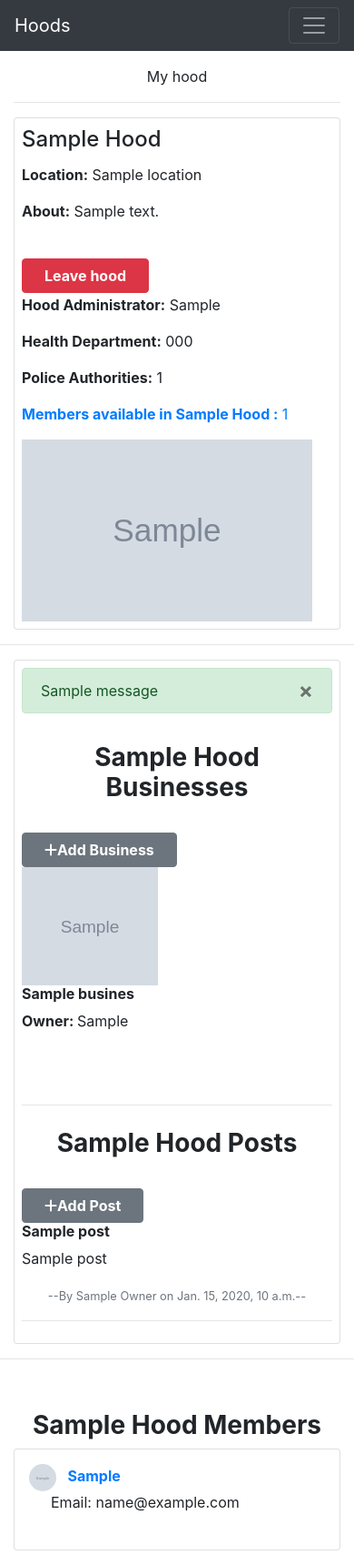
After one commit to Annaliskirwa/_Neighborhood, a Django app: template Neighbourhood_app/templates/neighbours/user_hood.html in a window 390 px wide. The commit adds this page. Shown: the whole page at 91% size. Run offline with Django 3.2, Linux system fonts and the light colour scheme; tables that the repository leaves empty hold one stand-in row (values such as "Sample post"); the template is opened without the code that fills it: values that come from a table or form of the project are taken from there, most other values are stand-ins (such as "Sample title", 1, 10 or a date in 2020); grey boxes marked "Sample" are stand-in pictures; one stand-in notice (Sample message) is shown; some libraries are stand-ins or nearby versions.

Commit message:
Added the user neighborhood template, styled registration forms

```diff
--- /dev/null
+++ b/Neighbourhood_app/templates/neighbours/user_hood.html
@@ -0,0 +1,183 @@
+{% extends 'base.html' %}
+{% load bootstrap4 %}
+{% load static %}
+{% load crispy_forms_tags %}
+{% block content %}
+{{ block.super}}
+    <div class="container-fluid">
+        <h2 class="text-center mt-3 orange"><strong>{{user.profile.neighbourhood.name|title}}</strong></h2>
+        <p class = "text-center">My hood</p>
+        <hr>
+        <div class="hood-cont p-2 card mt-3" >
+            <div class="row">
+                <div class = "col-md-1"></div>
+                <div class="col-md-3">
+                    <h4 class="card-title">{{hood.name|title}}</h4>
+                    <p><strong>Location:</strong> {{hood.location}}</p>
+                    <p class="card-text"><strong>About:</strong> {{hood.description}}</p>
+                    <a href="{% url 'leave_hood' hood.id %}" class="btn mt-4 btn-danger pl-4 pr-4 font-weight-bold black">Leave hood</a>
+                     {%if hood.admin == current_user%}
+                      <p class="ml-4">
+                          <a href="{% url 'update_hood' hood.id %}"><i class="fas fa-edit"></i></a>
+                        </p>
+                       {%endif%}
+                </div>
+                <div class = "col-md-1"></div>
+                <div class="col-md-5">
+                    <p><span class="font-weight-bold">Hood Administrator:</span>  {{hood.area_administrator}}</p>
+                    <p><span class="font-weight-bold">Health Department:</span>  {{hood.health_tell}}</p>
+                    <p><span class="font-weight-bold">Police Authorities:</span>  {{hood.police_number}}</p>
+                    <p><a href="#members" class="black"><span class="font-weight-bold">Members available in {{hood.name|title}} {{hood.members.count|pluralize}}:</span>  {{hood.members.count}}</a></p>
+                </div>
+
+                <div class="col-md-2">
+                    <img class="hood-logo" src="{{hood.hood_logo.url}}" alt=" " height="200" width="320">
+                </div>
+
+            </div>
+
+        </div>
+    </div>
+    <hr>
+    <div class="container mt-3">
+        <div class="hood-cont p-2 card mt-3" >
+            {% if messages %}
+            {% for message in messages %}
+            <div class="alert {% if message.tags %}alert-{{ message.tags }}{% endif %} alert-dismissable">
+                <button type="button" class="close" data-dismiss="alert" aria-hidden="true">&times;</button>
+                {{message}}
+              </div>
+            {% endfor %}
+            {% endif %}
+            <div class="row">
+                <div class="col-md-5">
+                    <h3 class="text-center mt-3 orange"><strong>{{hood.name|title}} Businesses</strong></h3>
+                    <a href="{% url 'newbusiness' hood.id%}" class="btn mt-4 btn-secondary pl-4 pr-4 font-weight-bold black"><i class="fas fa-plus"></i>Add Business</a>
+                    {% for business in businesses%}
+                    <div class="flex">
+                        <img src="{{business.business_photo.url}}" alt="" height="130" width="150">
+                        <span class="bus-owner">
+                            <h6 class="font-weight-bold">{{business.business_name}}</h6>
+                            <p><span class="font-weight-bold">Owner: </span>  {{business.owner.user.username|title}}</p>
+                            <a href="" class="orange1 text-white p-1 detail-view btn-sm" data-toggle="modal" data-target="#modal-{{business.id}}">View Details</a> <br><br>
+                            {%if business.owner.user == current_user%}
+                            <a href="{% url 'update_business' hood.id business.id%}" ><i class="fas fa-edit"></i></a>
+                            <a href="{% url 'delete_business' hood.id business.id%}" class="ml-4"><i class="fas fa-trash-alt text-danger"></i></a>
+                            {%endif%}
+                    </span>
+
+                    </div>
+                    <div class="modal fade" id="modal-{{business.id}}" tabindex="-1" role="dialog" aria-labelledby="exampleModalCenterTitle" aria-hidden="true">
+                        <div class="modal-dialog modal-dialog-centered" role="document">
+                          <div class="modal-content">
+                            <div class="modal-header">
+                              <h5 class="modal-title" id="exampleModalCenterTitle">{{business.business_name}}</h5>
+                              <button type="button" class="close" data-dismiss="modal" aria-label="Close">
+                                <span aria-hidden="true">&times;</span>
+                              </button>
+                            </div>
+                            <div class="modal-body">
+                                <div class="flex">
+                                    <img src="{{business.business_photo.url}}" alt="" height="130" width="150">
+                                    <span class="bus-owner">
+                                        <h6 class="font-weight-bold">{{business.business_name}}</h6>
+                                        <p><span class="font-weight-bold">Owner: </span>  {{business.owner.user.username|title}}</p>
+                                        <p><span class="font-weight-bold">Email: </span>{{business.email}}</p>
+                                        {% if business.phone_number%}
+                                        <p><span class="font-weight-bold">Tel: </span>{{business.phone_number}}</p>
+                                        {%endif%}
+                                    </span>
+                                </div>
+                                <p>{{business.description}}</p>
+                            </div>
+                            <div class="modal-footer">
+                              <button type="button" class="btn btn-outline-danger btn-sm" data-dismiss="modal">Close</button>
+                            </div>
+                          </div>
+                        </div>
+                      </div>
+                    <hr class="mb-2">
+                    {%endfor%}
+                </div>
+                <div class="col-md-2"></div>
+                <div class="col-md-5">
+                    <h3 class="text-center mt-3 orange"><strong>{{hood.name|title}} Posts</strong></h3>
+                    <a href="{% url 'newpost' hood.id%}" class="btn mt-4 btn-secondary pl-4 pr-4 font-weight-bold black"><i class="fas fa-plus"></i>Add Post</a>
+                    {% for post in posts%}
+                    <div class="post-hold mb-2">
+                        <h6 class="font-weight-bold">{{post.title}}</h6>
+                        <p>{{post.post}}</p>
+                       <p class="text-center "><small class="text-muted">--By {{post.owner|title}} on {{post.date}}--</small></p>
+                       {%if post.owner == current_user%}
+                      <p class="text-center">
+                          <a href="{% url 'update_post' hood.id post.id%}"><i class="fas fa-edit"></i></a>
+                          <a href="{% url 'delete_post' hood.id post.id%}" class="ml-4"><i class="fas fa-trash-alt text-danger"></i></a>
+                        </p>
+                       {%endif%}
+                    <hr>
+                    </div>
+                    {%endfor%}
+                </div>
+
+            </div>
+
+        </div>
+    </div>
+    <hr>
+    <div class="container pt-4 mb-3">
+        <h3 class="text-center mt-3 orange"><strong>{{hood.name|title}} Members</strong></h3>
+        {% for member in members%}
+        {% if member.user.username == current_user.username%}
+        <div class="card p-3">
+            <span>
+                <div class="row">
+                <div class = "col-md-2"></div>
+                <div class="col-md-3">
+                <img class="rounded-circle user" src="{{ member.user.profile.profile_pic.url }}" height="30" width="30">
+                <span class="font-weight-bold ml-2"><a href="{% url 'user_profile' member.user.username  %}" class="black">{{member.user.username|title}}</a></span>
+                </div>
+                <div class="col-md-5">
+                <span class="ml-4 mail"><strong>Email:</strong> {{member.user.email}}</span>
+                </div>
+                </div>
+            </span>
+
+        </div>
+        {%else%}
+        <div class="mt-2" id="members">
+            <div class="">
+
+                    <div class="card p-3">
+                        <span>
+                            <div class="row">
+                            <div class="col-md-3">
+                            <img class="rounded-circle user" src="{{ member.user.profile.profile_pic.url }}" height="30" width="30">
+                            <span class="font-weight-bold ml-2"><a href="{% url 'user_profile' member.user.username  %}" class="black">{{member.user.username|title}}</a></span>
+                            </div>
+                            <div class="col-md-5">
+                            <span class="ml-4 mail">Email: {{member.user.email}}</span>
+                            </div>
+                            <div class="col-md-4">
+                            <a href="" class=" btn-sm orange1 text-white p-1 detail-view send-message ">MESSAGE</a>
+                            </div>
+                            </div>
+                        </span>
+
+                    </div>
+            </div>
+
+        </div>
+        {%endif%}
+        {%endfor%}
+    </div>
+    <!-- <footer class="pt-1 pb-1">
+    <div class="container">
+    <div class="">
+    <div class=" mt-2">
+    <p class="copyright text-center"><small>Annalis Kirwa  &copy; 2022 </small></p>
+    </div>
+    </div>
+    </div>
+
+</footer> -->
+{%endblock%}
--- a/Neighbourhood_app/templates/registration/login.html
+++ b/Neighbourhood_app/templates/registration/login.html
@@ -12,6 +12,7 @@
               <div class="card-body pb-1 mr-3 ml-3">
                 <h1 class="font-weight-bold text-center intro">Hoods</h1>
                 <h3 class="text-center intro">Log in</h3>
+                <hr>
                 <h6 class="text-muted pb-4"><span class="right">Not a Hoods member? <a href="{%url 'register'%}" class="link-color font-weight-bold">Register now.</a> </span> </h6>
 
                   <form action="" method="post" class="mb-2" >
--- a/Neighbourhood_app/templates/registration/register.html
+++ b/Neighbourhood_app/templates/registration/register.html
@@ -12,6 +12,7 @@
                 <div class="card-body mb-2 mr-3 ml-3">
                     <h1 class="font-weight-bold text-center intro">Hoods</h1>
                     <h3 class="text-center intro">Register</h3>
+                    <hr>
                     <h6 class="text-muted pb-4"><span class="right-1">Are you a member? <a href="{%url 'login'%}" class="link-color font-weight-bold">Login now.</a> </span> </h6>
                     <form action="" method="post">
                         {% csrf_token%}
```
Also changed, not shown: Neighbourhood_app/templates/neighbours/hoods.html (+4 -4 lines).
